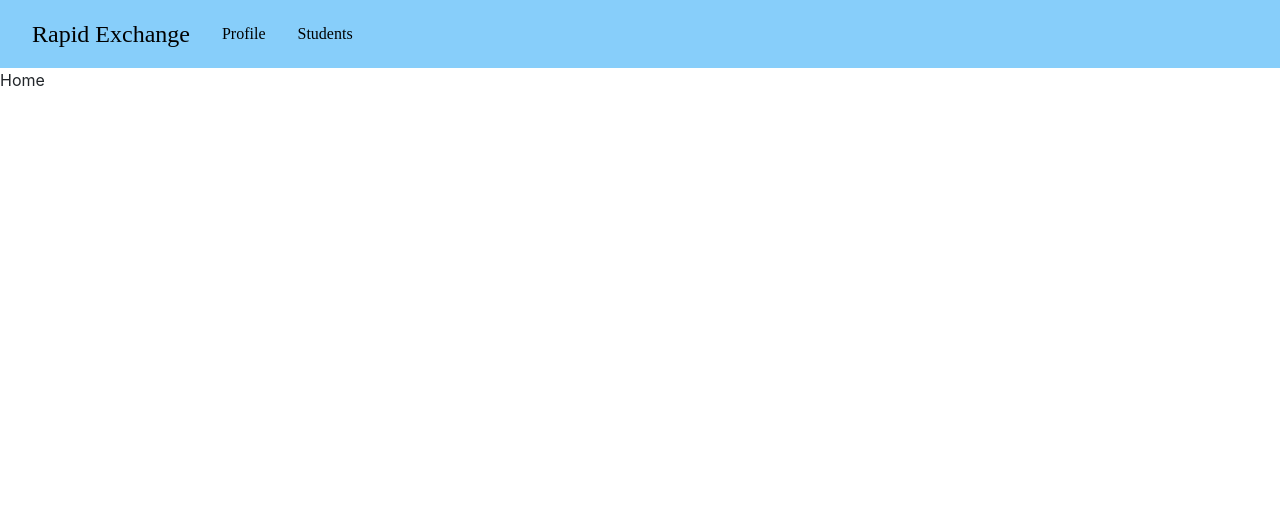
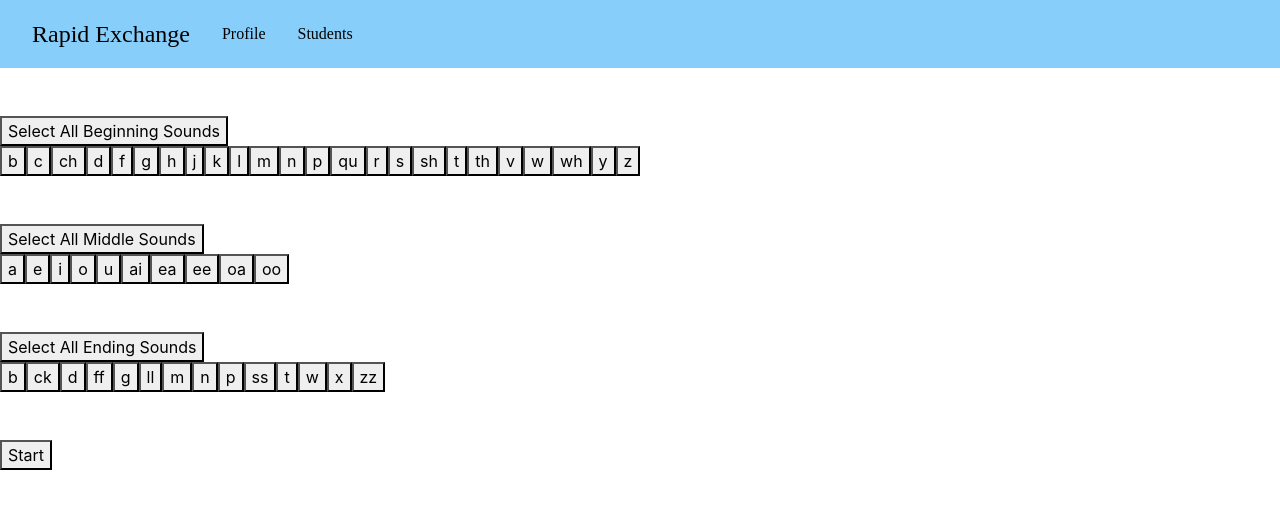
Before and after one commit to anberns/react-redux-project, a React (Create React App) app: page / in a window 1280 px wide. Shown: the top 508 px of the page. Built offline with nearby package versions, Linux system fonts and the light colour scheme; a web font is replaced by a local one.

Commit message:
insert rapid exchange activity, no styling yet

```diff
--- a/package.json
+++ b/package.json
@@ -4,6 +4,7 @@
   "private": true,
   "dependencies": {
     "bootstrap": "^4.3.1",
+    "immutability-helper": "^3.0.0",
     "react": "^16.8.4",
     "react-bootstrap": "^1.0.0-beta.6",
     "react-dom": "^16.8.4",
--- a/src/Containers/HomePage.js
+++ b/src/Containers/HomePage.js
@@ -1,7 +1,8 @@
 import React from 'react';
+import ChoiceSelector from './ChoiceSelector'
 
 const HomePage = () => (
-  <p>Home</p>
+  <ChoiceSelector />
 )
 
 export default HomePage;
```
Also changed, not shown: 1 other file (tests, documents, lock files or other folders).
